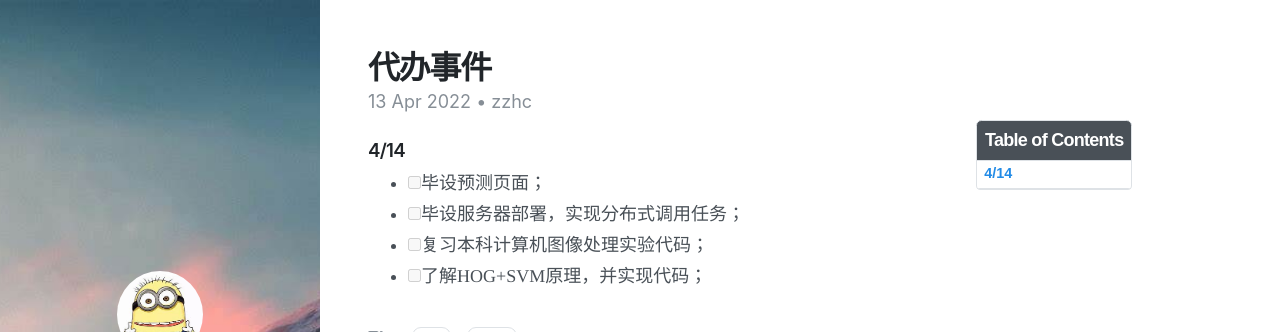
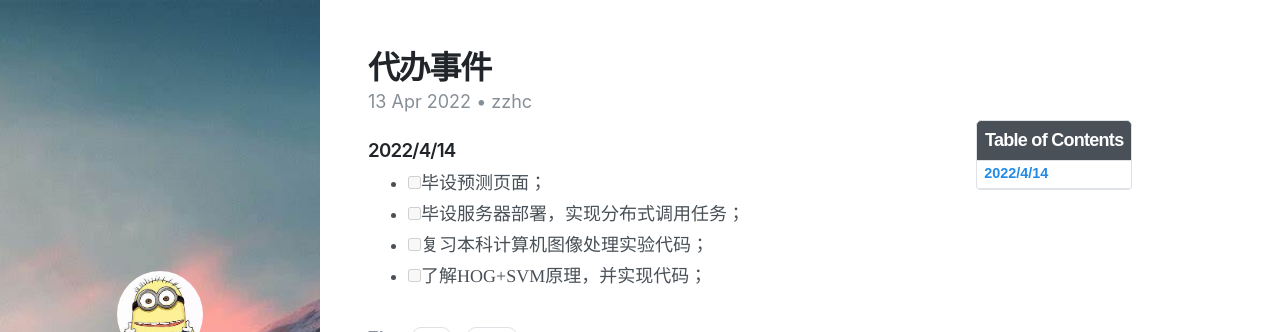
Before and after one commit to Zzhc3321/personal-blog.github.io, a Jekyll site: the page built from _posts/2022-04-13-代办事件.md, in a window 1280 px wide. Shown: the top 332 px of the page. Built offline with Jekyll 4.4.1, drawn with Linux system fonts in a browser that asks for light colours; nearby versions of some CDN libraries.

Commit message:
修改文件: _posts/2022-04-13-代办事件.md

```diff
--- a/_posts/2022-04-13-代办事件.md
+++ b/_posts/2022-04-13-代办事件.md
@@ -10,7 +10,7 @@ author: zzhc
 
 
 
-### 4/14
+### 2022/4/14
 
 - [ ] 毕设预测页面；
 - [ ] 毕设服务器部署，实现分布式调用任务；
```
